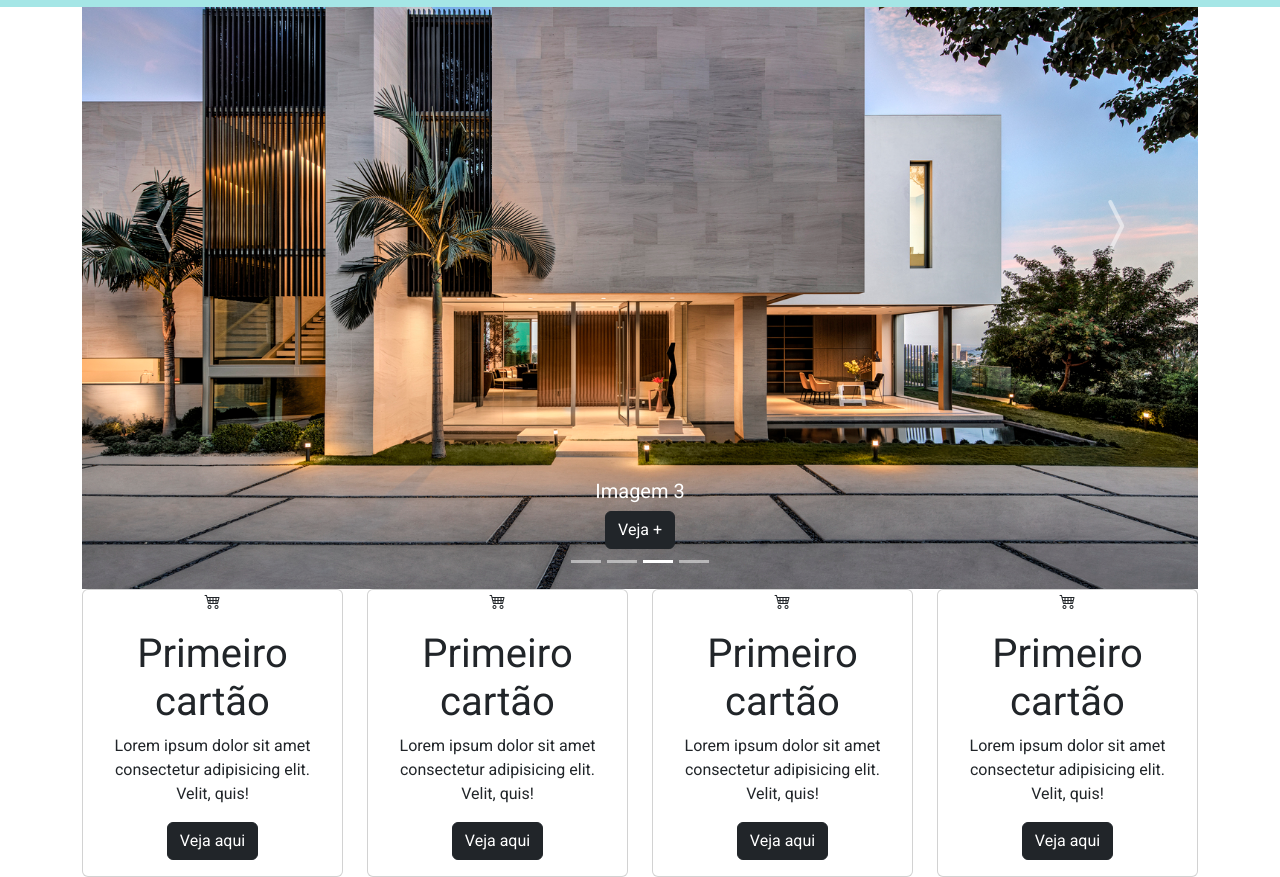
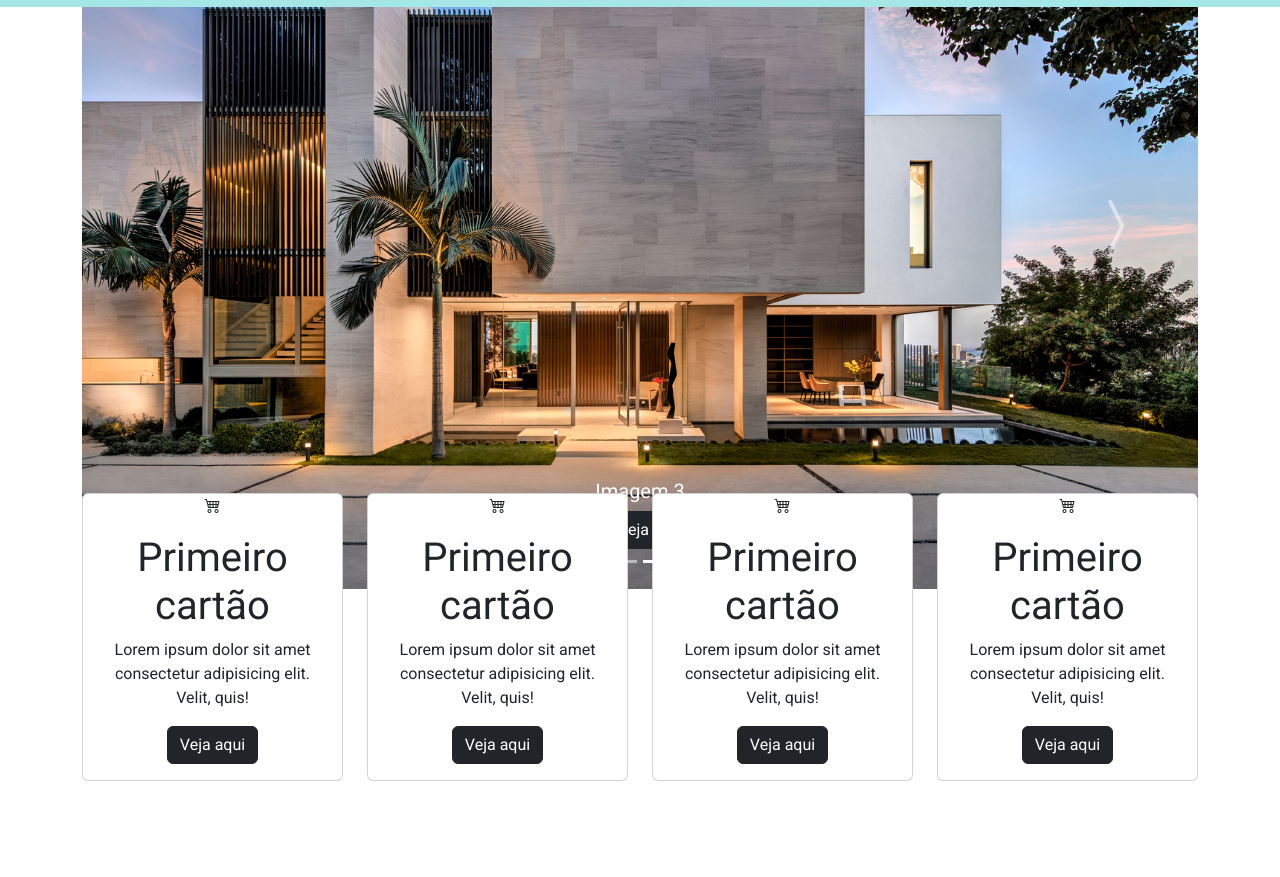
Before and after one commit to Farina007/MIcasa, a website: page index.html in a window 1280 px wide. Shown: the part 131-1008 px from the top of the page. After the commit the page ends 912 px from the top, so only its background shows below. Drawn offline with nearby package versions, Linux system fonts and the light colour scheme.

Commit message:
iniciando projeto

```diff
--- a/css/main.css
+++ b/css/main.css
@@ -27,3 +27,8 @@
 img{
     height: 45rem;
 }
+
+.card{
+
+    margin-top: -6rem;
+}
```
